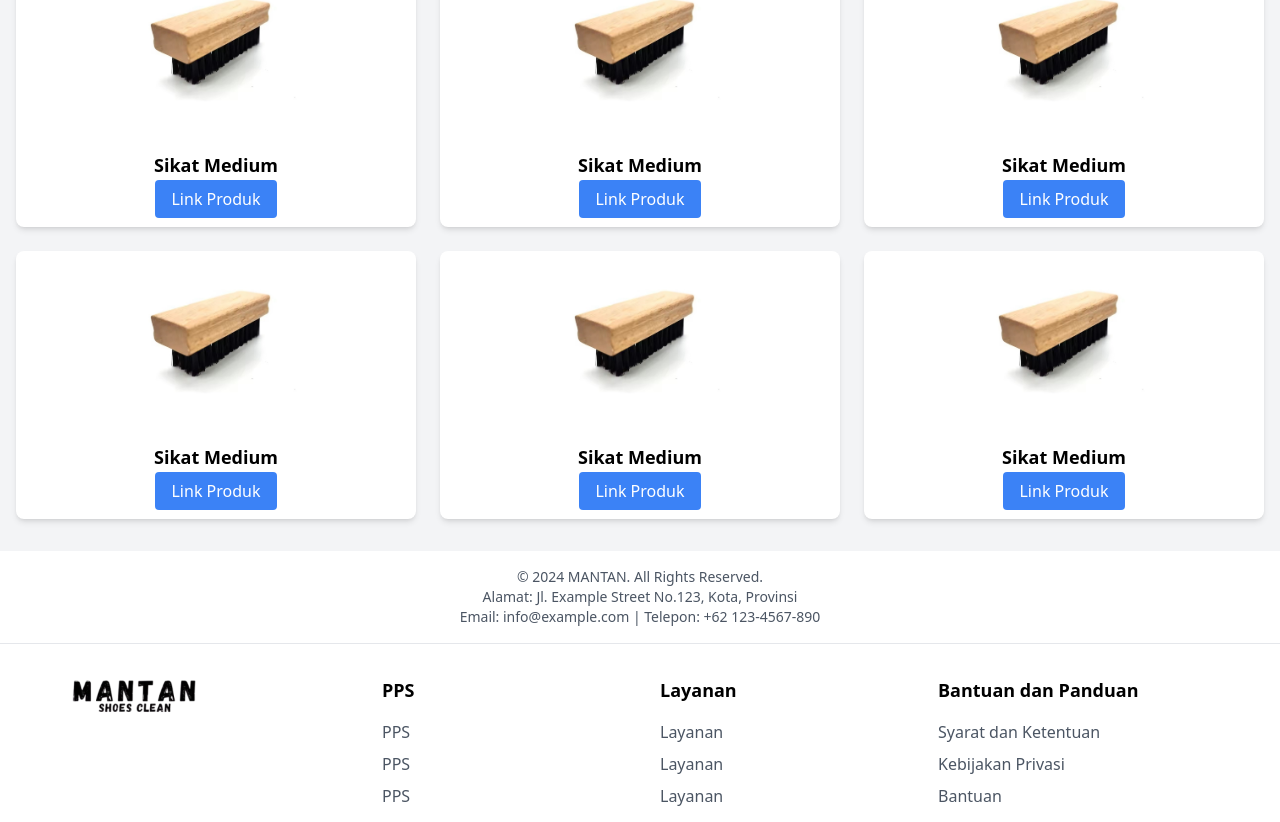
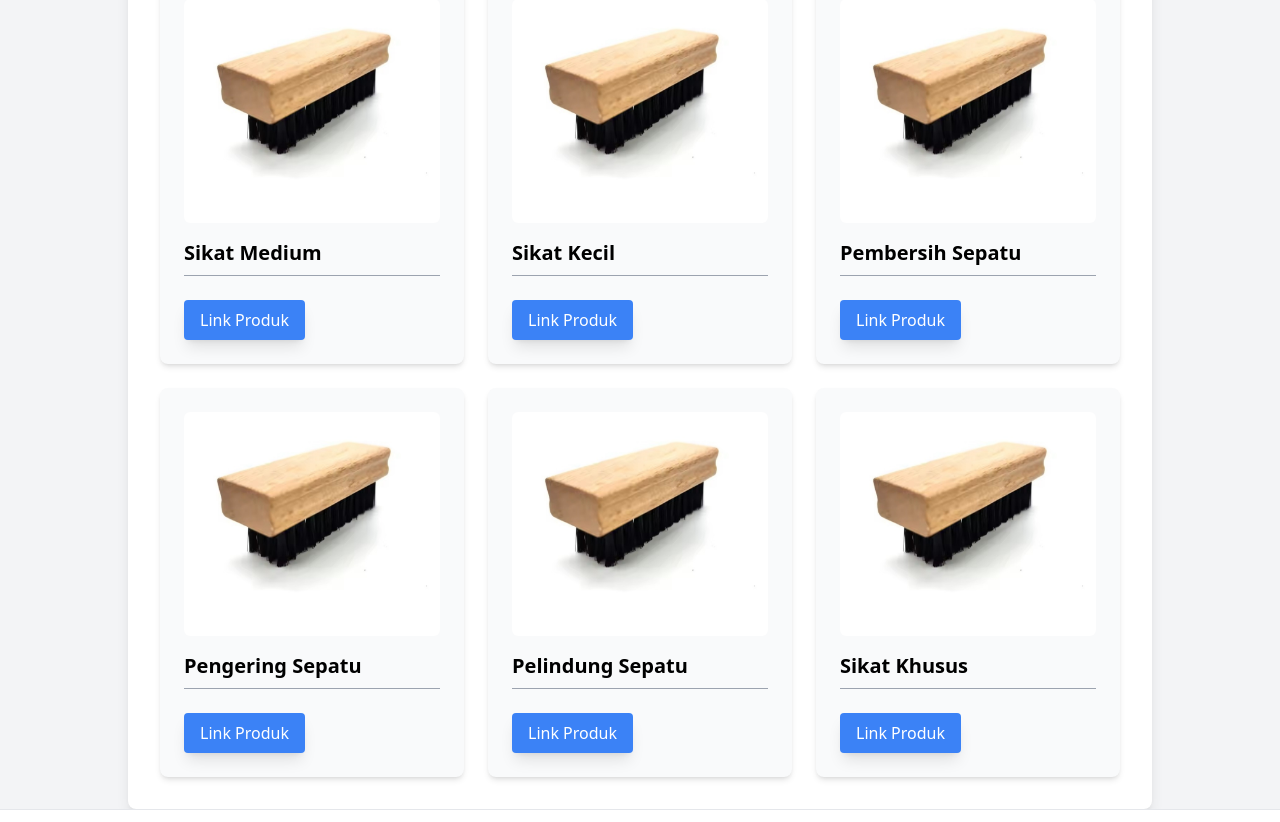
Before and after one commit to Awalrmdhn/desweb_boy, a React (Vite) app: page /Store in a window 1280 px wide. Shown: the part 398-1220 px from the top of the page. Built offline with nearby package versions, Linux system fonts and the light colour scheme.

Commit message:
Tampilan Store dan card

```diff
--- a/src/component/navbar.jsx
+++ b/src/component/navbar.jsx
@@ -17,8 +17,6 @@ const Navbar = () => {
           <a href="/DropPoint" className="text-gray-800 hover:text-gray-600">Drop Point</a>
           <a href="#" className="text-gray-800 hover:text-gray-600">Wash</a>
           <a href="/Kursus" className="text-gray-800 hover:text-gray-600">Course</a>
-          <a href="#" className="text-gray-800 hover:text-gray-600">Store</a>
-          <a href="#" className="text-gray-800 hover:text-gray-600">Course</a>
           <a href="/Store" className="text-gray-800 hover:text-gray-600">Store</a>
         </div>
       </div>
--- a/src/pages/Store.jsx
+++ b/src/pages/Store.jsx
@@ -1,17 +1,16 @@
 import React from 'react';
 import productImage from '../assets/item_1.png';
-import HeroImage from '../assets/hero_image.png';
 import Navbar from '../component/navbar';
 
 const Store = () => {
   // Data produk
   const products = [
     { name: "Sikat Medium", image: productImage, link: "#" },
-    { name: "Sikat Medium", image: productImage, link: "#" },
-    { name: "Sikat Medium", image: productImage, link: "#" },
-    { name: "Sikat Medium", image: productImage, link: "#" },
-    { name: "Sikat Medium", image: productImage, link: "#" },
-    { name: "Sikat Medium", image: productImage, link: "#" },
+    { name: "Sikat Kecil", image: productImage, link: "#" },
+    { name: "Pembersih Sepatu", image: productImage, link: "#" },
+    { name: "Pengering Sepatu", image: productImage, link: "#" },
+    { name: "Pelindung Sepatu", image: productImage, link: "#" },
+    { name: "Sikat Khusus", image: productImage, link: "#" },
   ];
 
   return (
@@ -27,42 +26,31 @@ const Store = () => {
           </h1>
         </div>
       </div>
+      {/* Store Section */}
+      <div className="bg-white p-8 rounded-lg shadow-lg w-full max-w-5xl mt-10 mx-auto">
+        <h3 className="text-2xl font-bold mb-6">Store</h3>
 
-      {/* Back Button */}
-      <div className="container mx-auto my-4 px-4">
-        <button className="text-blue-500 hover:underline">{"<< Back"}</button>
-      </div>
-
-      {/* Store Section */}
-      <div className="container mx-auto px-4">
-        <h3 className="text-2xl font-bold mb-6">Store</h3>
-        {/* Product Grid */}
-        <div className="grid grid-cols-1 sm:grid-cols-2 md:grid-cols-3 gap-6">
+        <div className="grid grid-cols-1 sm:grid-cols-2 lg:grid-cols-3 gap-6">
           {products.map((product, index) => (
-            <div key={index} className="bg-white rounded-lg shadow-md p-4 text-center">
-               <img
-                  src={product.image}
-                  alt={product.name}
-                  className="w-full h-40 object-contain rounded-md mb-4" // Ubah "object-cover" menjadi "object-contain"
-                />
-                  <h4 className="font-bold text-lg mb-2">{product.name}</h4>
-                  <a
-                    href={product.link}
-                    className="bg-blue-500 text-white py-2 px-4 rounded hover:bg-blue-600 transition duration-300"
-                  >
-                    Link Produk
-                  </a>
+            <div
+              key={index}
+              className="relative bg-gray-50 p-6 rounded-lg shadow-md flex flex-col"
+            >
+              <img src={product.image} alt={product.name} className="w-full h-56 object-cover rounded-md mb-4"/>
+              <div className="flex-1">
+                <h3 className="text-xl font-semibold">{product.name}</h3>
+                <hr className="my-2 border-gray-400" />
+                <a
+                  href={product.link}
+                  className="mt-4 inline-block bg-blue-500 text-white py-2 px-4 rounded transition duration-300 ease-in-out hover:bg-blue-600 transform hover:scale-105 shadow-lg hover:shadow-xl"
+                >
+                  Link Produk
+                </a>
+              </div>
             </div>
           ))}
         </div>
       </div>
-
-      {/* Footer */}
-      <footer className="bg-white mt-8 py-4 text-center text-sm text-gray-600">
-        <p>© 2024 MANTAN. All Rights Reserved.</p>
-        <p>Alamat: Jl. Example Street No.123, Kota, Provinsi</p>
-        <p>Email: info@example.com | Telepon: +62 123-4567-890</p>
-      </footer>
     </div>
   );
 };
```
